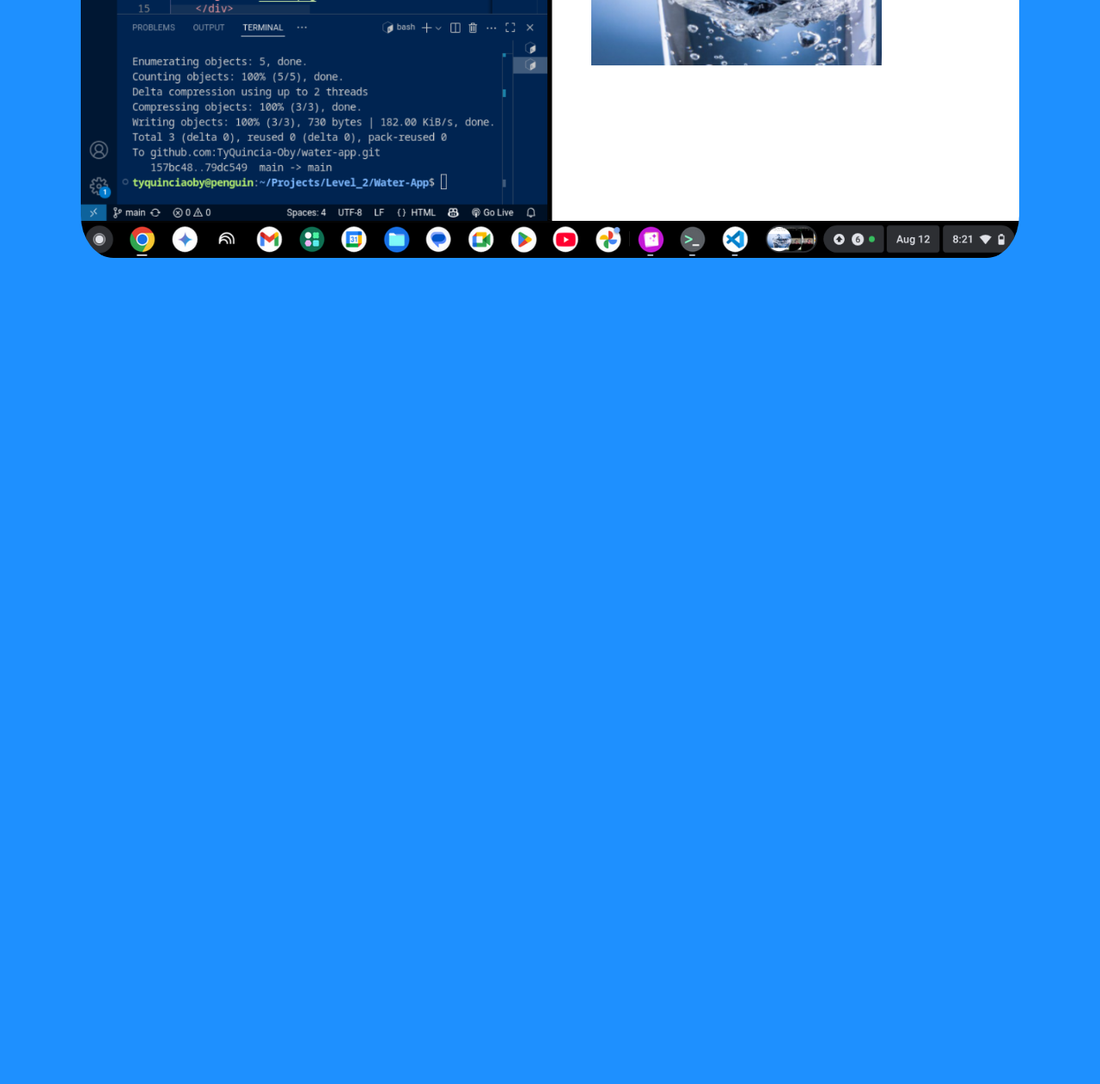
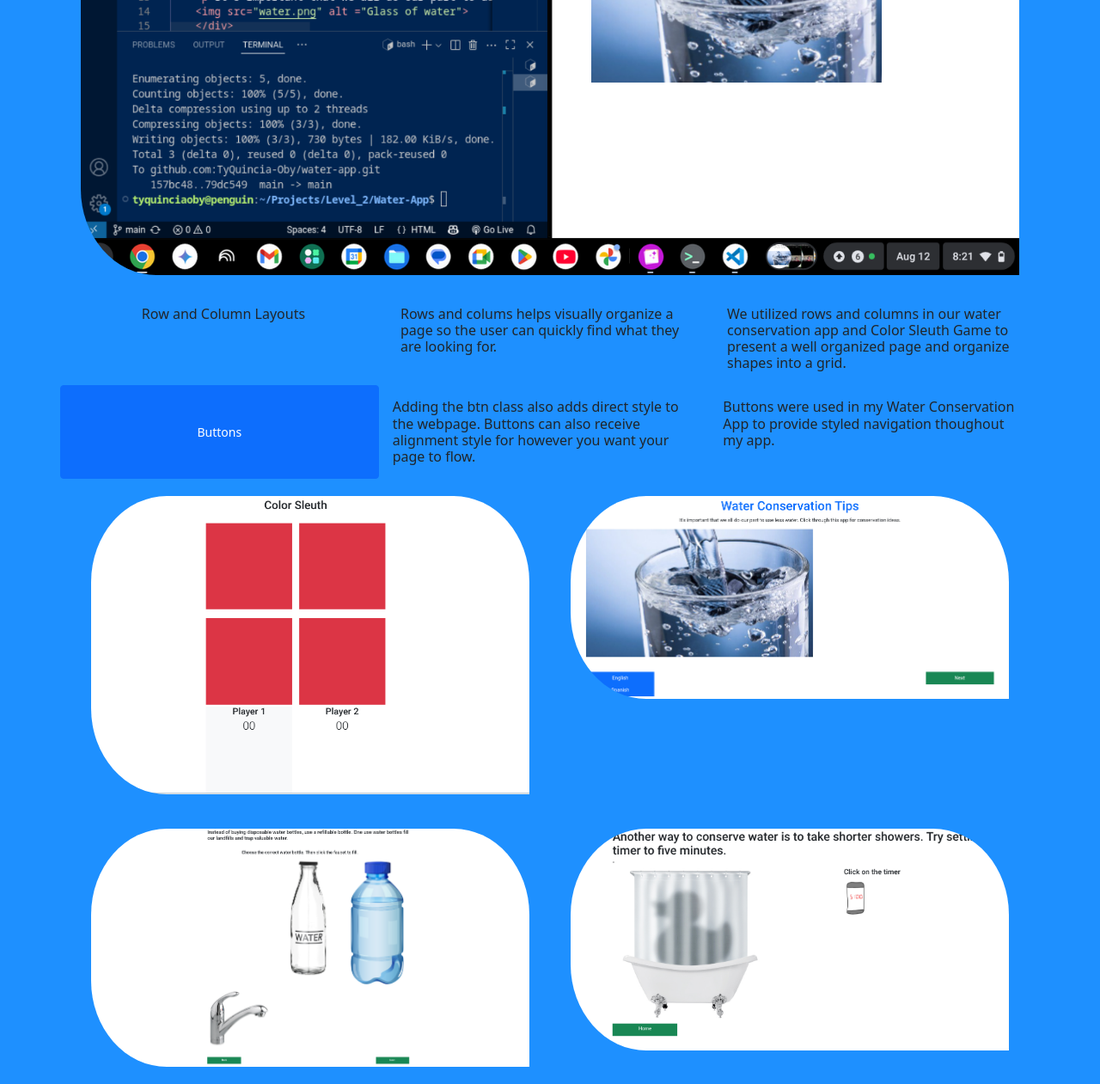
Before and after one commit to TyQuincia-Oby/week_4_reflection, a plain HTML site: page index.html in a window 1280 px wide. Shown: the part 671-1932 px from the top of the page at 86% size. Before the commit the page ends 971 px from the top, so only its background shows below. Drawn offline with nearby package versions, Linux system fonts and the light colour scheme.

Commit message:
added last content

```diff
--- a/index.html
+++ b/index.html
@@ -16,12 +16,43 @@
         <div class="col text center h3 p-2 m-2">Description of Topics</div>
         <div class="col text center h3 p-2 m-2">How did I use it?</div>
     </div>
-     <div class="row">
+    <div class="row">
         <div class="col text-center h6 p-2 m-2">Introduction to Event Driven Apps</div>
         <div class="col text center h6 p-2 m-2">Event driven apps rely on user input in order for an interaction to be made or for the page to change.</div>
         <div class="col text center h6 p-2 m-2">This week in groups we learned about input (user input) and output(what happens if an input it made) We started our Water Conservation App with adding buttons for interaction and columns and rows to organize content.</div>
     </div>
     <img class="container-fluid" src="waterconservation.png" alt="waterapp">
-   </div>
+    <div class="row">
+        <div class="col text-center h6 p-2 m-2">Row and Column Layouts</div>
+        <div class="col text center h6 p-2 m-2">Rows and colums helps visually organize a page so the user can quickly find what they are looking for. </div>
+        <div class="col text center h6 p-2 m-2">We utilized rows and columns in our water conservation app and Color Sleuth Game to present a well organized page and organize shapes into a grid.</div>
+    </div>
+    <div class="row">
+        <button type="button" class="col btn btn-primary btn-sm">Buttons</button>
+        <div class="col text center h6 p-2 m-2">Adding the btn class also adds direct style to the webpage. Buttons can also receive alignment style for however you want your page to flow.</div>
+        <div class="col text center h6 p-2 m-2">Buttons were used in my Water Conservation App to provide styled navigation thoughout my app.</div>
+    </div>
+        <div class="container-fluid d-flex flex-column align-items-center">
+            <div class="row">
+                <div class="col">
+                    <img class="container-fluid" src="colorsleuth.png" alt="colorsleuth">
+                </div>
+                <div class="col">
+                    <img class="container-fluid" src="homepage.png" alt="glass">
+                </div>
+            </div>
+            <div class="row">
+                <div class="col">
+                    <img class="container-fluid" src="faucet.png" alt="faucet">
+                </div>
+                <div class="col">
+                    <img class="container-fluid" src="showerpage.png" alt="shower">
+                </div>
+            </div>
+
+        </div>
+    </div>
+
+</div>
 </body>
 </html>
--- a/style.css
+++ b/style.css
@@ -2,8 +2,9 @@ body {
     background-color: dodgerblue;
 }
 img {
-    border-radius: 50px;
-
+    border-radius: 100px 100px 0 100px;
+    width: 400px;
+    margin: 20px;
 }
 h1{
     border-radius: 50px;
```
Also changed, not shown: colorsleuth.png (added), faucet.png (added), homepage.png (added), showerpage.png (added).
